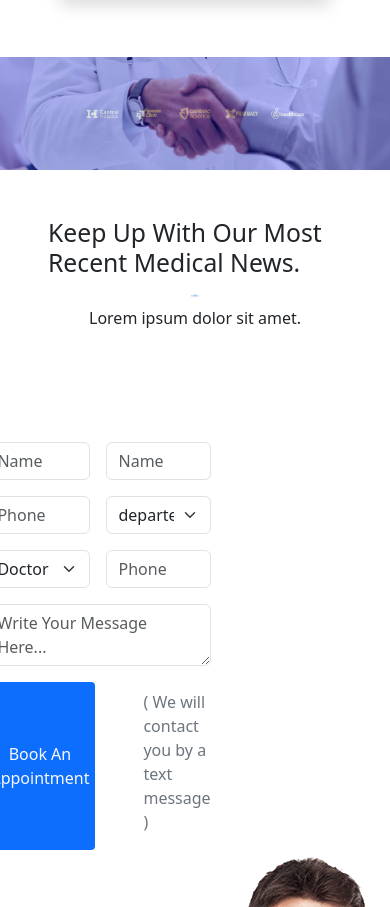
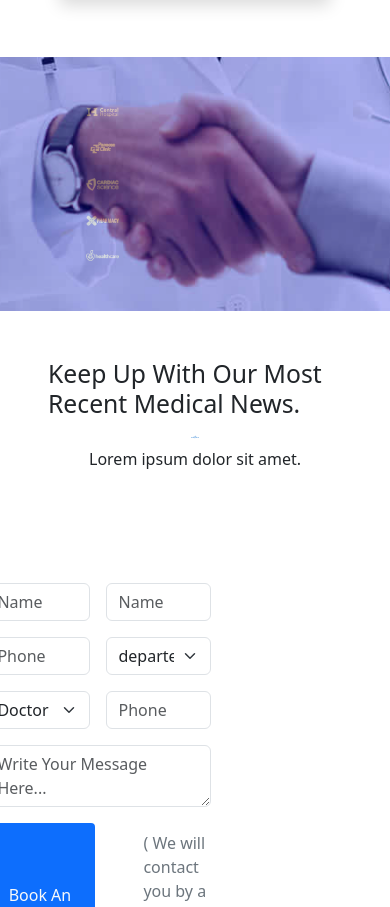
Before and after one commit to kawtaradlany/projet-final-adlanykawtar, a plain HTML site: page index.html in a window 390 px wide. Shown: the part 9377-10284 px from the top of the page. Drawn offline with nearby package versions, Linux system fonts and the light colour scheme.

Commit message:
section10 mobile

```diff
--- a/index.html
+++ b/index.html
@@ -590,9 +590,9 @@
         </section>
         <!-- section10 -->
         <section class="section10">
-            <div class=" firstimg">
-                <div class="d-flex align-items-center justify-content-center w-100 gap-5 bg1">
-                    <div class="w-75 d-flex align-items-center justify-content-between">
+            <div class=" firstimg ">
+                <div class="d-flex  align-items-center justify-content-center w-100 gap-5 bg1">
+                    <div class="kawtartest w-75 d-flex d-flex flex-lg-row flex-column gap-lg-0 gap-4  justify-content-between ">
                         <img class="z-1" width="15%" src="./public/img/client1.png" alt="">
                         <img class="z-1" width="15%" src="./public/img/client2.png" alt="">
                         <img class="z-1" width="15%" src="./public/img/client3.png" alt="">
--- a/src/sass/modules/home/_main.sass
+++ b/src/sass/modules/home/_main.sass
@@ -261,6 +261,13 @@
         padding: 50px
         // height: 30vh
         opacity: 25%
+@media  (max-width: 430px )
+.section10
+    .kawtartest
+        display: flex
+        width: 100vw
+        justify-content: center
+
 
 // section11
 
```
Also changed, not shown: public/css/app.css, 1 other file.
